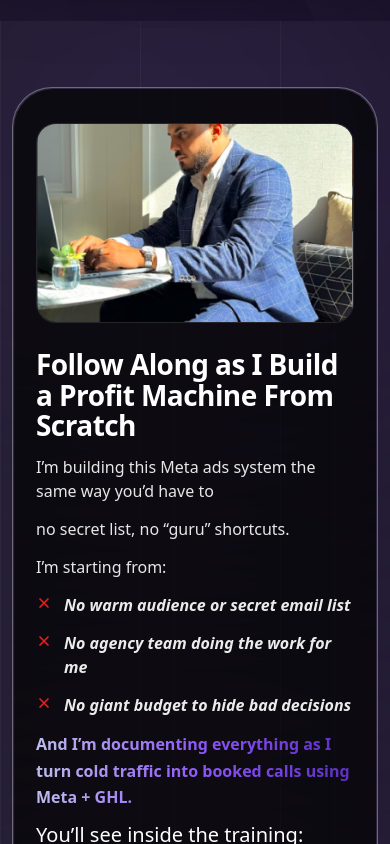
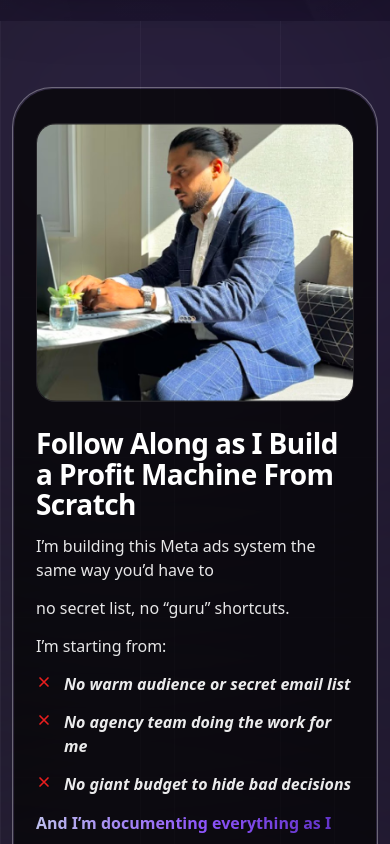
Before and after one commit to Rak1627/meta-lp-1-react, a React (Vite) app: page / in a window 390 px wide. Shown: the part 3140-3984 px from the top of the page. Built offline with nearby package versions, Linux system fonts and the light colour scheme; a web font is replaced by a local one.

Commit message:
rockMedia img issue fixed

```diff
--- a/src/App.css
+++ b/src/App.css
@@ -2850,7 +2850,7 @@
   }
 
   .rockMedia img {
-    aspect-ratio: 16 / 10;
+    aspect-ratio: 16 / 14;
   }
 
   .testimonialGrid {
```
Also changed, not shown: 1 other file (tests, documents, lock files or other folders).
